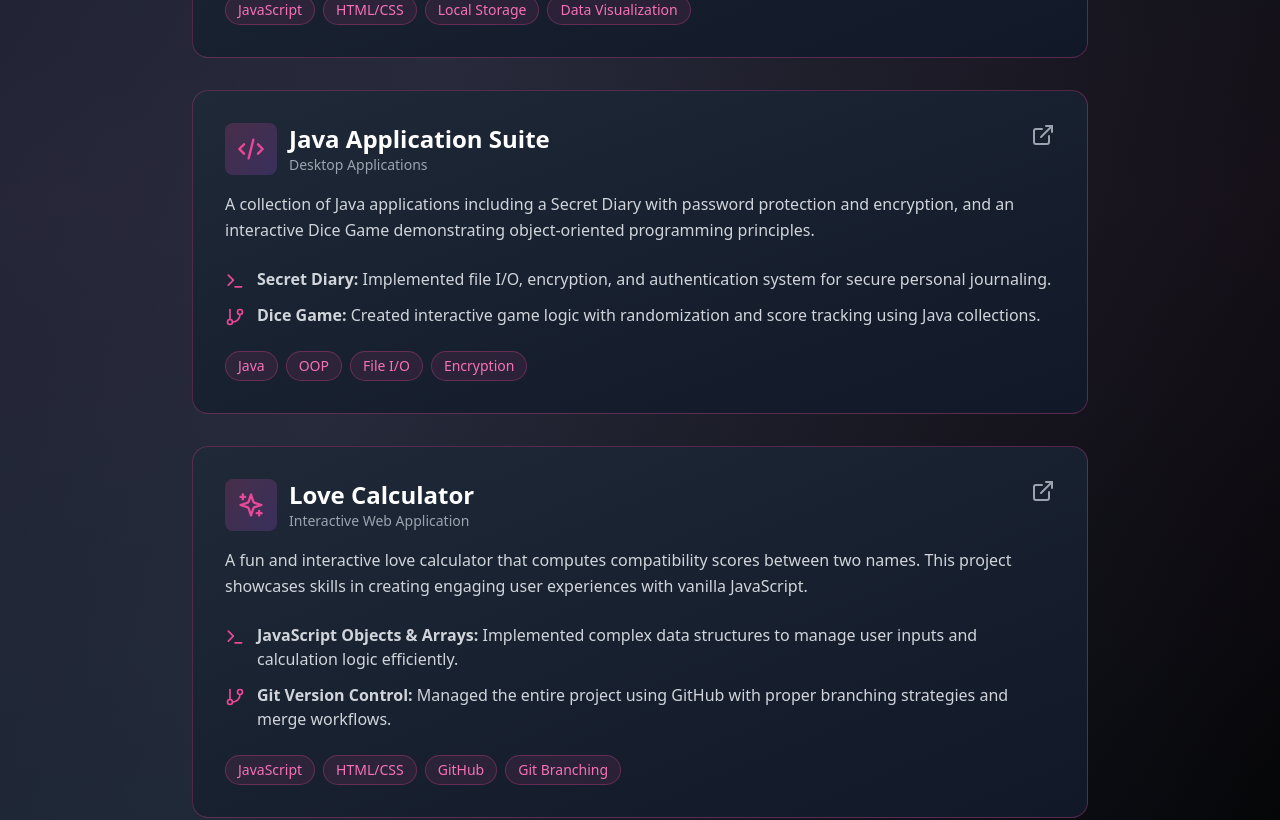
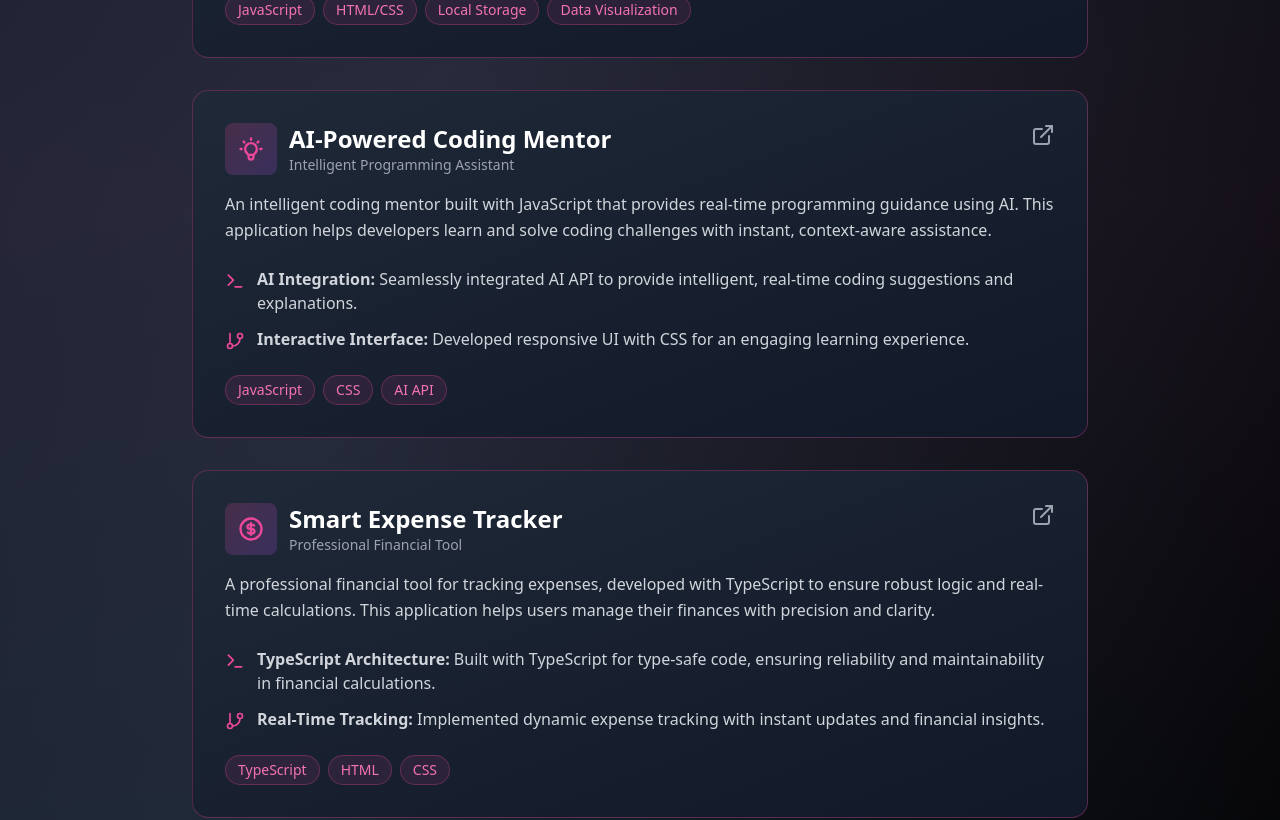
Before and after one commit to yamineinzali54-star/yamin-portfolio, a React (Vite) app: page / in a window 1280 px wide. Shown: the part 2260-3080 px from the top of the page. Built offline with nearby package versions, Linux system fonts and the light colour scheme.

Commit message:
Updated App.tsx

```diff
--- a/src/App.tsx
+++ b/src/App.tsx
@@ -243,50 +243,49 @@ function App() {
                     <div className="flex items-center gap-3">
                       <div className="p-3 bg-gradient-to-br from-pink-500/20 to-purple-500/20 rounded-lg group-hover:from-pink-500/40 group-hover:to-purple-500/40 transition-all duration-300">
                         <svg className="w-7 h-7 text-pink-500" fill="none" stroke="currentColor" viewBox="0 0 24 24">
-                          <path strokeLinecap="round" strokeLinejoin="round" strokeWidth={2} d="M10 20l4-16m4 4l4 4-4 4M6 16l-4-4 4-4" />
+                          <path strokeLinecap="round" strokeLinejoin="round" strokeWidth={2} d="M9.663 17h4.673M12 3v1m6.364 1.636l-.707.707M21 12h-1M4 12H3m3.343-5.657l-.707-.707m2.828 9.9a5 5 0 117.072 0l-.548.547A3.374 3.374 0 0014 18.469V19a2 2 0 11-4 0v-.531c0-.895-.356-1.754-.988-2.386l-.548-.547z" />
                         </svg>
                       </div>
                       <div>
-                        <h3 className="text-2xl font-bold group-hover:text-pink-400 transition-colors duration-300">Java Application Suite</h3>
-                        <p className="text-sm text-gray-400">Desktop Applications</p>
+                        <h3 className="text-2xl font-bold group-hover:text-pink-400 transition-colors duration-300">AI-Powered Coding Mentor</h3>
+                        <p className="text-sm text-gray-400">Intelligent Programming Assistant</p>
                       </div>
                     </div>
-                    <ExternalLink className="text-gray-400 group-hover:text-pink-500 group-hover:scale-110 cursor-pointer transition-all duration-300" size={24} />
+                    <a href="https://my-ai-app-ten-navy.vercel.app/" target="_blank" rel="noreferrer">
+                      <ExternalLink className="text-gray-400 hover:text-pink-500 cursor-pointer" size={24} />
+                    </a>
                   </div>
 
                   <p className="text-gray-300 mb-6 leading-relaxed group-hover:text-gray-200 transition-colors duration-300">
-                    A collection of Java applications including a Secret Diary with password protection and encryption,
-                    and an interactive Dice Game demonstrating object-oriented programming principles.
+                    An intelligent coding mentor built with JavaScript that provides real-time programming guidance using AI.
+                    This application helps developers learn and solve coding challenges with instant, context-aware assistance.
                   </p>
 
                   <div className="space-y-3 mb-6">
                     <div className="flex items-start gap-3 text-gray-300 group-hover:text-gray-200 transition-colors duration-300">
                       <Terminal className="text-pink-500 mt-1 flex-shrink-0 group-hover:scale-110 transition-transform duration-300" size={20} />
                       <div>
-                        <span className="font-semibold">Secret Diary:</span> Implemented file I/O, encryption, and authentication system for secure personal journaling.
+                        <span className="font-semibold">AI Integration:</span> Seamlessly integrated AI API to provide intelligent, real-time coding suggestions and explanations.
                       </div>
                     </div>
 
                     <div className="flex items-start gap-3 text-gray-300 group-hover:text-gray-200 transition-colors duration-300">
                       <GitBranch className="text-pink-500 mt-1 flex-shrink-0 group-hover:scale-110 transition-transform duration-300" size={20} />
                       <div>
-                        <span className="font-semibold">Dice Game:</span> Created interactive game logic with randomization and score tracking using Java collections.
+                        <span className="font-semibold">Interactive Interface:</span> Developed responsive UI with CSS for an engaging learning experience.
                       </div>
                     </div>
                   </div>
 
                   <div className="flex flex-wrap gap-2">
                     <span className="px-3 py-1 bg-pink-500/10 border border-pink-500/30 rounded-full text-sm text-pink-400 group-hover:bg-pink-500/20 group-hover:border-pink-500/60 transition-all duration-300">
-                      Java
+                      JavaScript
                     </span>
                     <span className="px-3 py-1 bg-pink-500/10 border border-pink-500/30 rounded-full text-sm text-pink-400 group-hover:bg-pink-500/20 group-hover:border-pink-500/60 transition-all duration-300">
-                      OOP
+                      CSS
                     </span>
                     <span className="px-3 py-1 bg-pink-500/10 border border-pink-500/30 rounded-full text-sm text-pink-400 group-hover:bg-pink-500/20 group-hover:border-pink-500/60 transition-all duration-300">
-                      File I/O
-                    </span>
-                    <span className="px-3 py-1 bg-pink-500/10 border border-pink-500/30 rounded-full text-sm text-pink-400 group-hover:bg-pink-500/20 group-hover:border-pink-500/60 transition-all duration-300">
-                      Encryption
+                      AI API
                     </span>
                   </div>
                 </div>
@@ -298,51 +297,50 @@ function App() {
                   <div className="flex items-start justify-between mb-4">
                     <div className="flex items-center gap-3">
                       <div className="p-3 bg-gradient-to-br from-pink-500/20 to-purple-500/20 rounded-lg group-hover:from-pink-500/40 group-hover:to-purple-500/40 transition-all duration-300">
-                        <Sparkles className="text-pink-500" size={28} />
+                        <svg className="w-7 h-7 text-pink-500" fill="none" stroke="currentColor" viewBox="0 0 24 24">
+                          <path strokeLinecap="round" strokeLinejoin="round" strokeWidth={2} d="M12 8c-1.657 0-3 .895-3 2s1.343 2 3 2 3 .895 3 2-1.343 2-3 2m0-8c1.11 0 2.08.402 2.599 1M12 8V7m0 1v8m0 0v1m0-1c-1.11 0-2.08-.402-2.599-1M21 12a9 9 0 11-18 0 9 9 0 0118 0z" />
+                        </svg>
                       </div>
                       <div>
-                        <h3 className="text-2xl font-bold group-hover:text-pink-400 transition-colors duration-300">Love Calculator</h3>
-                        <p className="text-sm text-gray-400">Interactive Web Application</p>
+                        <h3 className="text-2xl font-bold group-hover:text-pink-400 transition-colors duration-300">Smart Expense Tracker</h3>
+                        <p className="text-sm text-gray-400">Professional Financial Tool</p>
                       </div>
                     </div>
-                    <a href="https://love-calculator-app-three.vercel.app/" target="_blank" rel="noreferrer">
+                    <a href="https://smart-tracker-6d35.vercel.app/" target="_blank" rel="noreferrer">
                       <ExternalLink className="text-gray-400 hover:text-pink-500 cursor-pointer" size={24} />
-<                     /a>
+                    </a>
                   </div>
 
                   <p className="text-gray-300 mb-6 leading-relaxed group-hover:text-gray-200 transition-colors duration-300">
-                    A fun and interactive love calculator that computes compatibility scores between two names.
-                    This project showcases skills in creating engaging user experiences with vanilla JavaScript.
+                    A professional financial tool for tracking expenses, developed with TypeScript to ensure robust logic and real-time calculations.
+                    This application helps users manage their finances with precision and clarity.
                   </p>
 
                   <div className="space-y-3 mb-6">
                     <div className="flex items-start gap-3 text-gray-300 group-hover:text-gray-200 transition-colors duration-300">
                       <Terminal className="text-pink-500 mt-1 flex-shrink-0 group-hover:scale-110 transition-transform duration-300" size={20} />
                       <div>
-                        <span className="font-semibold">JavaScript Objects & Arrays:</span> Implemented complex data structures to manage user inputs and calculation logic efficiently.
+                        <span className="font-semibold">TypeScript Architecture:</span> Built with TypeScript for type-safe code, ensuring reliability and maintainability in financial calculations.
                       </div>
                     </div>
 
                     <div className="flex items-start gap-3 text-gray-300 group-hover:text-gray-200 transition-colors duration-300">
                       <GitBranch className="text-pink-500 mt-1 flex-shrink-0 group-hover:scale-110 transition-transform duration-300" size={20} />
                       <div>
-                        <span className="font-semibold">Git Version Control:</span> Managed the entire project using GitHub with proper branching strategies and merge workflows.
+                        <span className="font-semibold">Real-Time Tracking:</span> Implemented dynamic expense tracking with instant updates and financial insights.
                       </div>
                     </div>
                   </div>
 
                   <div className="flex flex-wrap gap-2">
                     <span className="px-3 py-1 bg-pink-500/10 border border-pink-500/30 rounded-full text-sm text-pink-400 group-hover:bg-pink-500/20 group-hover:border-pink-500/60 transition-all duration-300">
-                      JavaScript
+                      TypeScript
                     </span>
                     <span className="px-3 py-1 bg-pink-500/10 border border-pink-500/30 rounded-full text-sm text-pink-400 group-hover:bg-pink-500/20 group-hover:border-pink-500/60 transition-all duration-300">
-                      HTML/CSS
+                      HTML
                     </span>
                     <span className="px-3 py-1 bg-pink-500/10 border border-pink-500/30 rounded-full text-sm text-pink-400 group-hover:bg-pink-500/20 group-hover:border-pink-500/60 transition-all duration-300">
-                      GitHub
-                    </span>
-                    <span className="px-3 py-1 bg-pink-500/10 border border-pink-500/30 rounded-full text-sm text-pink-400 group-hover:bg-pink-500/20 group-hover:border-pink-500/60 transition-all duration-300">
-                      Git Branching
+                      CSS
                     </span>
                   </div>
                 </div>
```
